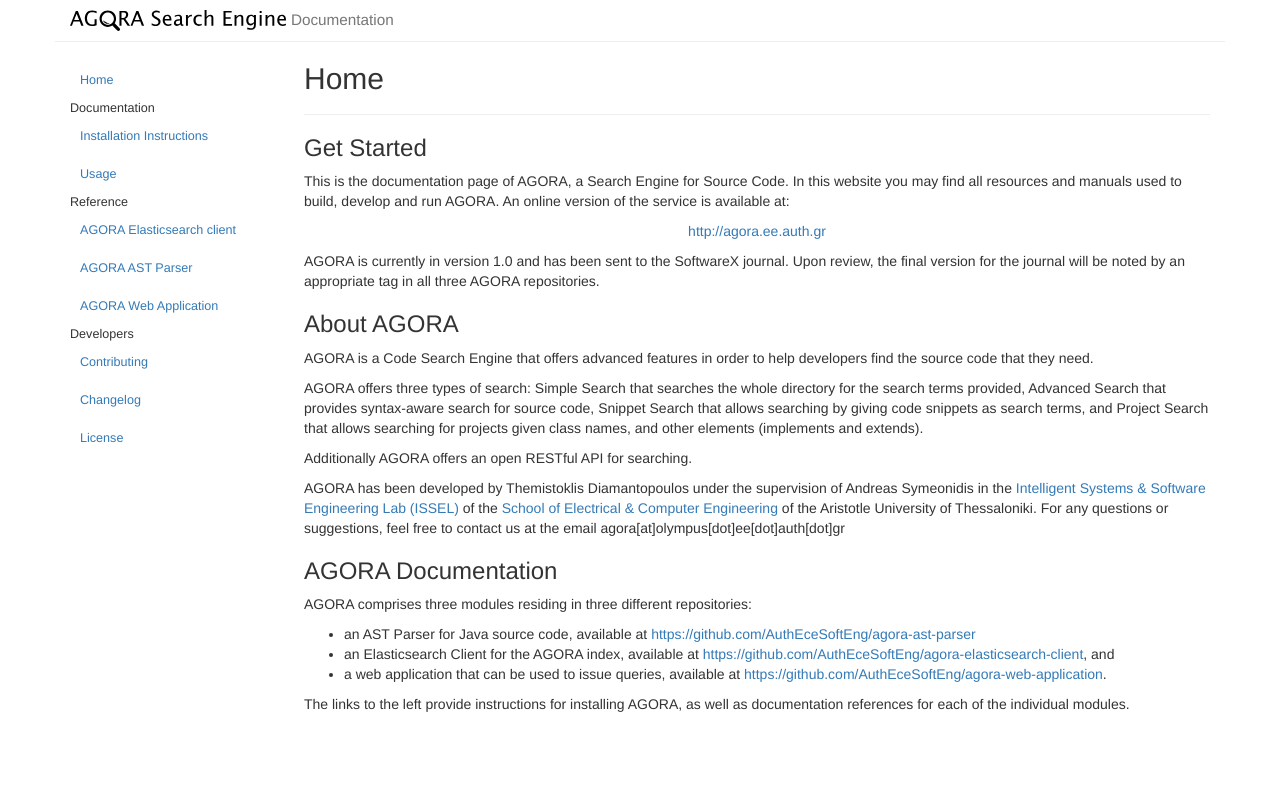
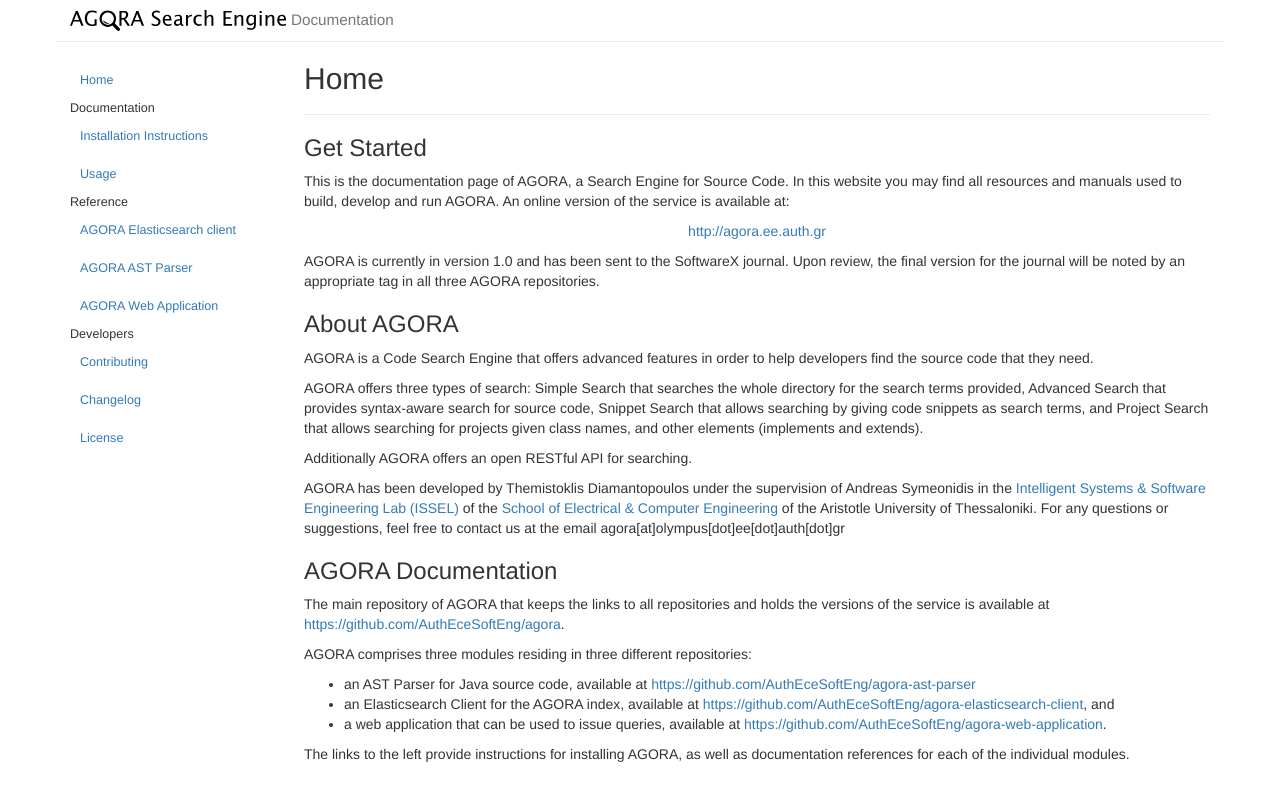
Before and after one commit to AuthEceSoftEng/agora, a Jekyll site: the page built from index.md, in a window 1280 px wide. Shown: the top 801 px of the page. Built offline with Jekyll 4.4.1, drawn with Linux system fonts in a browser that asks for light colours.

Commit message:
Add link to the main repository

```diff
--- a/index.md
+++ b/index.md
@@ -31,6 +31,9 @@ AGORA has been developed by Themistoklis Diamantopoulos under the supervision of
 
 ### AGORA Documentation
 
+The main repository of AGORA that keeps the links to all repositories and holds the versions of the service is
+available at <a target="_blank" href="https://github.com/AuthEceSoftEng/agora">https://github.com/AuthEceSoftEng/agora</a>.
+
 AGORA comprises three modules residing in three different repositories:
 <ul>
 <li>an AST Parser for Java source code, available at <a target="_blank" href="https://github.com/AuthEceSoftEng/agora-ast-parser">https://github.com/AuthEceSoftEng/agora-ast-parser</a></li>
```
